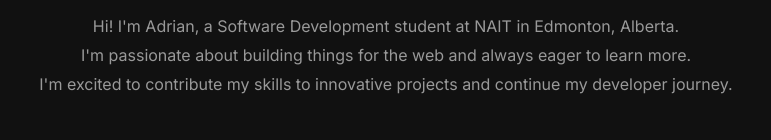
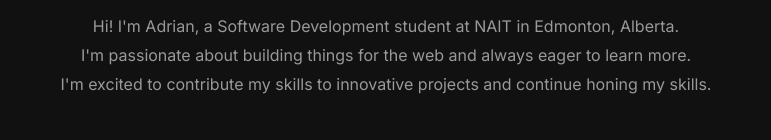
Before and after one commit to ayadaooo/Portfolio, a website built with Vite: page index.html in a window 1280 px wide. Shown: the part 660-800 px from the top of the page, 254-1025 px from the left. Built offline with nearby package versions, Linux system fonts and the light colour scheme.

Commit message:
Restructured files, Updated index.html, style.css and main.js

```diff
--- a/index.html
+++ b/index.html
@@ -29,7 +29,7 @@
       <h2>About Me</h2>
       <p>Hi! I'm Adrian, a Software Development student at NAIT in Edmonton, Alberta.</p>
       <p>I'm passionate about building things for the web and always eager to learn more.</p>
-      <p>I'm excited to contribute my skills to innovative projects and continue my developer journey.</p>
+      <p>I'm excited to contribute my skills to innovative projects and continue honing my skills.</p>
     </section>
 
     <section id="skills">
```
